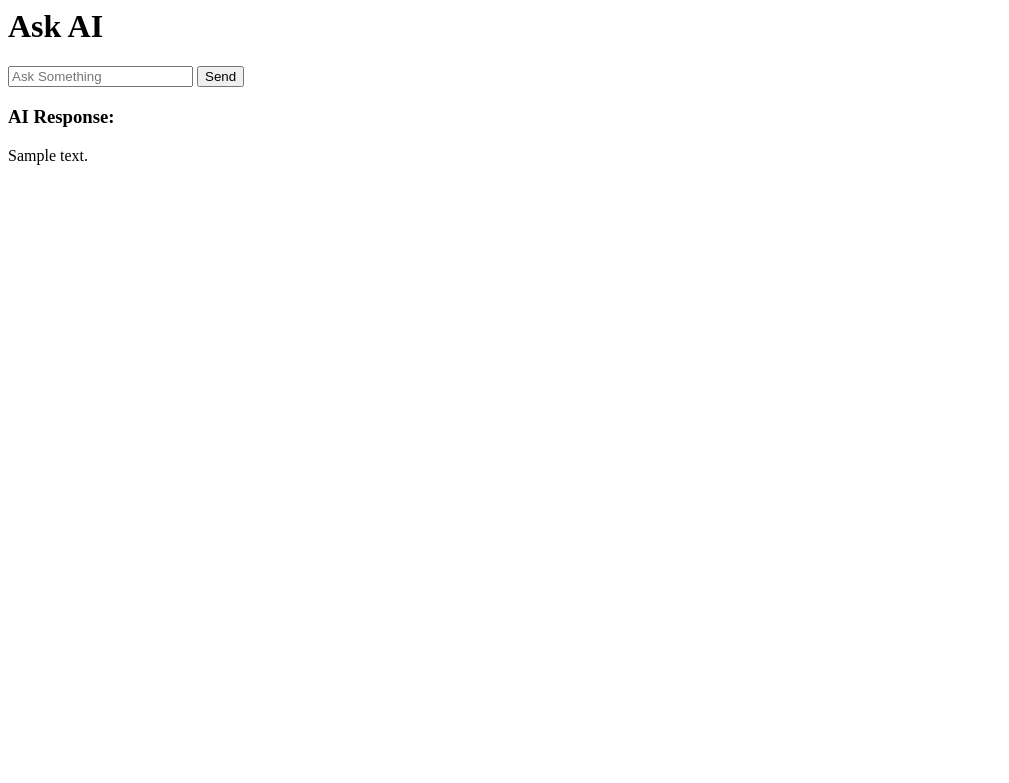
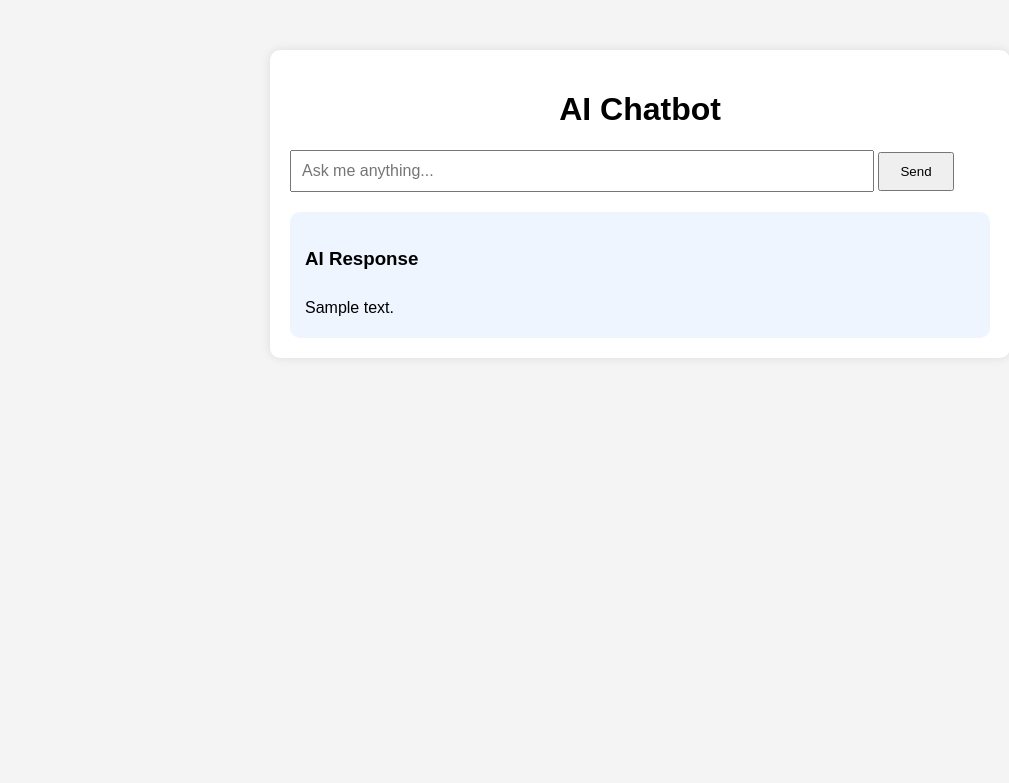
Before and after one commit to manojnimmala/django-ai-assistant, a Django app: template chatbot/templates/chat.html in a window 1280 px wide. Shown: the top 783 px of the page, without its empty margins (0-1009 px from the left). Run offline with Django 5.2, Linux system fonts and the light colour scheme; the template is opened without the code that fills it: most values are stand-ins (such as "Sample title", 1, 10 or a date in 2020).

Commit message:
Added markdown formatting and chatbot styling

```diff
--- /dev/null
+++ b/chatbot/static/css/style.css
@@ -0,0 +1,59 @@
+body {
+    font-family: Arial, sans-serif;
+    background-color: #f4f4f4;
+    margin: 0;
+    padding: 0;
+}
+
+.container {
+    width: 700px;
+    margin: 50px auto;
+    background: white;
+    padding: 20px;
+    border-radius: 10px;
+    box-shadow: 0px 0px 10px rgba(0,0,0,0.1);
+}
+
+h1 {
+    text-align: center;
+}
+
+input[type="text"] {
+    width: 80%;
+    padding: 10px;
+    font-size: 16px;
+}
+
+button {
+    padding: 10px 20px;
+    cursor: pointer;
+}
+
+.answer-box {
+    margin-top: 20px;
+    padding: 15px;
+    background-color: #eef5ff;
+    border-radius: 8px;
+}
+.answer-box {
+    margin-top: 20px;
+    padding: 15px;
+    background: #eef5ff;
+    border-radius: 10px;
+    line-height: 1.8;
+}
+
+.answer-box h1,
+.answer-box h2,
+.answer-box h3 {
+    margin-top: 15px;
+}
+
+.answer-box ul,
+.answer-box ol {
+    padding-left: 25px;
+}
+
+.answer-box p {
+    margin-bottom: 10px;
+}
--- a/chatbot/templates/chat.html
+++ b/chatbot/templates/chat.html
@@ -1,19 +1,40 @@
+{% load static %}
+
+<!DOCTYPE html>
 <html>
 <head>
-        <title> AI Chatbot</title>
+    <title>AI Chatbot</title>
+
+    <link rel="stylesheet" href="{% static 'css/style.css' %}">
 </head>
+
 <body>
-        <h1>Ask AI</h1>
+
+<div class="container">
+
+    <h1>AI Chatbot</h1>
 
     <form method="POST">
         {% csrf_token %}
-            <input type="text" name="question" placeholder="Ask Something">
+
+        <input
+            type="text"
+            name="question"
+            placeholder="Ask me anything..."
+            required
+        >
+
         <button type="submit">Send</button>
     </form>
 
     {% if answer %}
-            <h3>AI Response:</h3>
-            <p>{{ answer }}</p>
+        <div class="answer-box">
+            <h3>AI Response</h3>
+            {{ answer|safe }}
+        </div>
     {% endif %}
+
+</div>
+
 </body>
 </html>
--- a/chatbot/views.py
+++ b/chatbot/views.py
@@ -1,13 +1,14 @@
 from django.shortcuts import render
 from .ai import ask_ai
+import markdown
 
 def chat(request):
-    answer=""
+    answer= ""
 
     if request.method == "POST":
         question = request.POST.get("question")
         #print("Question:", question)
-        answer = ask_ai(question)
+        answer = markdown.markdown(ask_ai(question))
        # print("Answer:", answer)
 
 
```
Also changed, not shown: chatbot/ai.py (+14 -0 lines), db.sqlite3 (added). Lines whose indentation alone changed are shown as unchanged.
